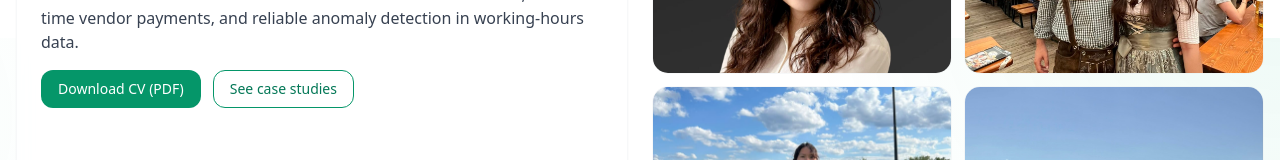
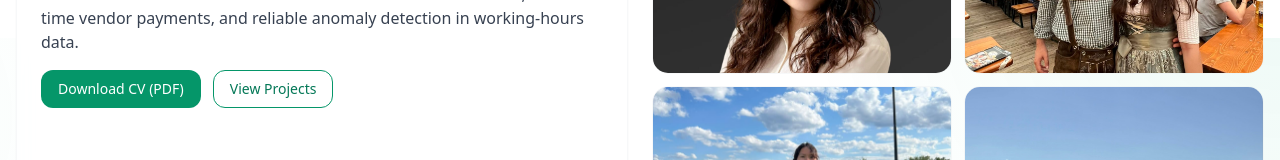
Before and after one commit to SandyKao0301/SandyKao, a Next.js app: page / in a window 1280 px wide. Shown: the part 762-922 px from the top of the page. Built offline with nearby package versions, Linux system fonts and the light colour scheme.

Commit message:
Update page.tsx

```diff
--- a/app/page.tsx
+++ b/app/page.tsx
@@ -24,8 +24,8 @@ export default function Page() {
               {/* Green button: Download CV */}
               <a href={`${base}/assets/CV.pdf`} className="btn" download>Download CV</a>
               <Link href="/resume" className="btn-outline">Resume</Link>
-              {/* Not a duplicate anymore */}
-              <Link href="#projects" className="btn-outline">View Projects</Link>
+              {/* Go to the Projects page (not the on-page anchor) */}
+              <Link href="/projects" className="btn-outline">View Projects</Link>
             </div>
           </div>
 
@@ -86,7 +86,7 @@ export default function Page() {
             </p>
             <div className="mt-4 flex flex-wrap gap-3">
               <a href={`${base}/assets/CV.pdf`} className="btn" download>Download CV (PDF)</a>
-              <Link href="/projects" className="btn-outline">See case studies</Link>
+              <Link href="/projects" className="btn-outline">View Projects</Link>
             </div>
           </div>
 
```
